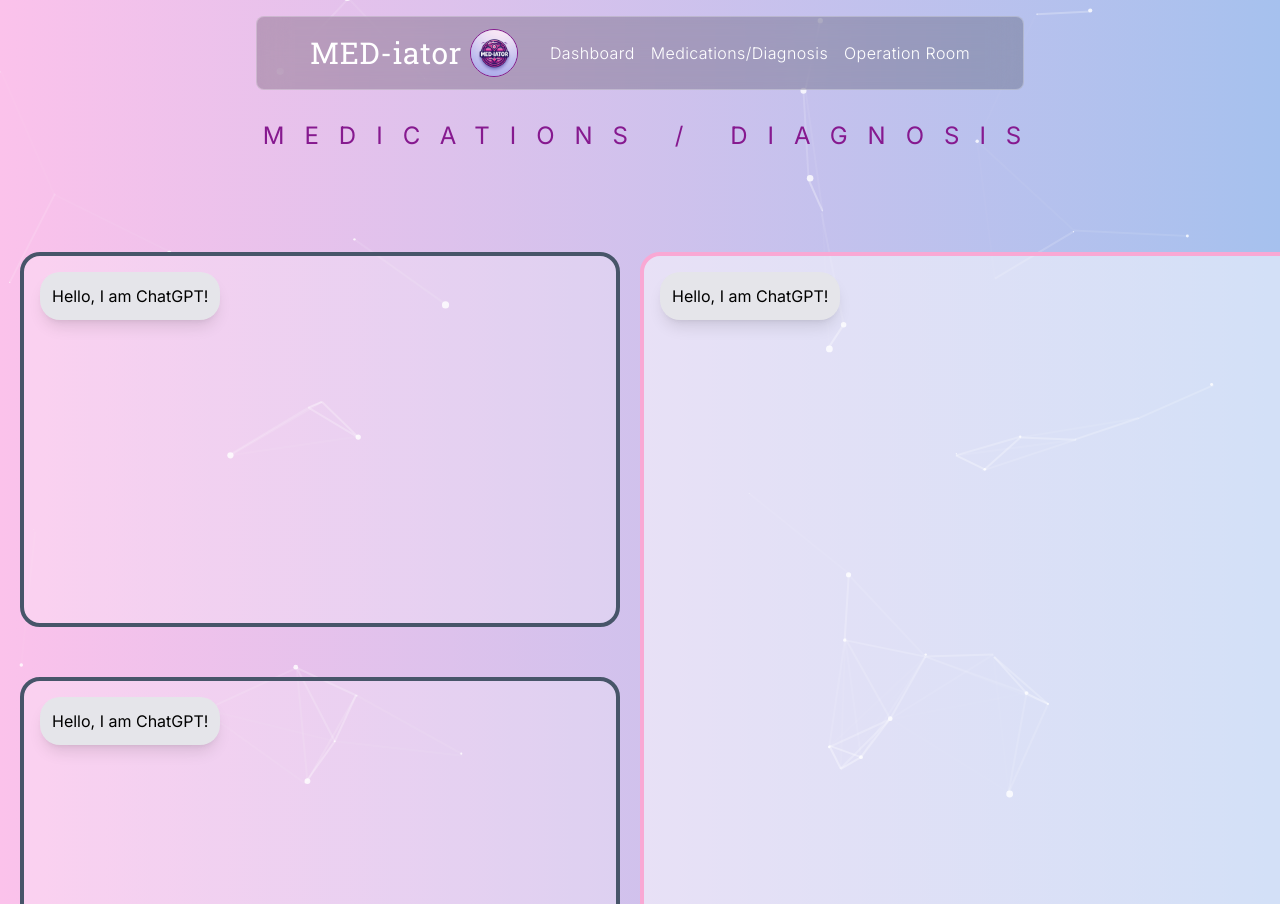
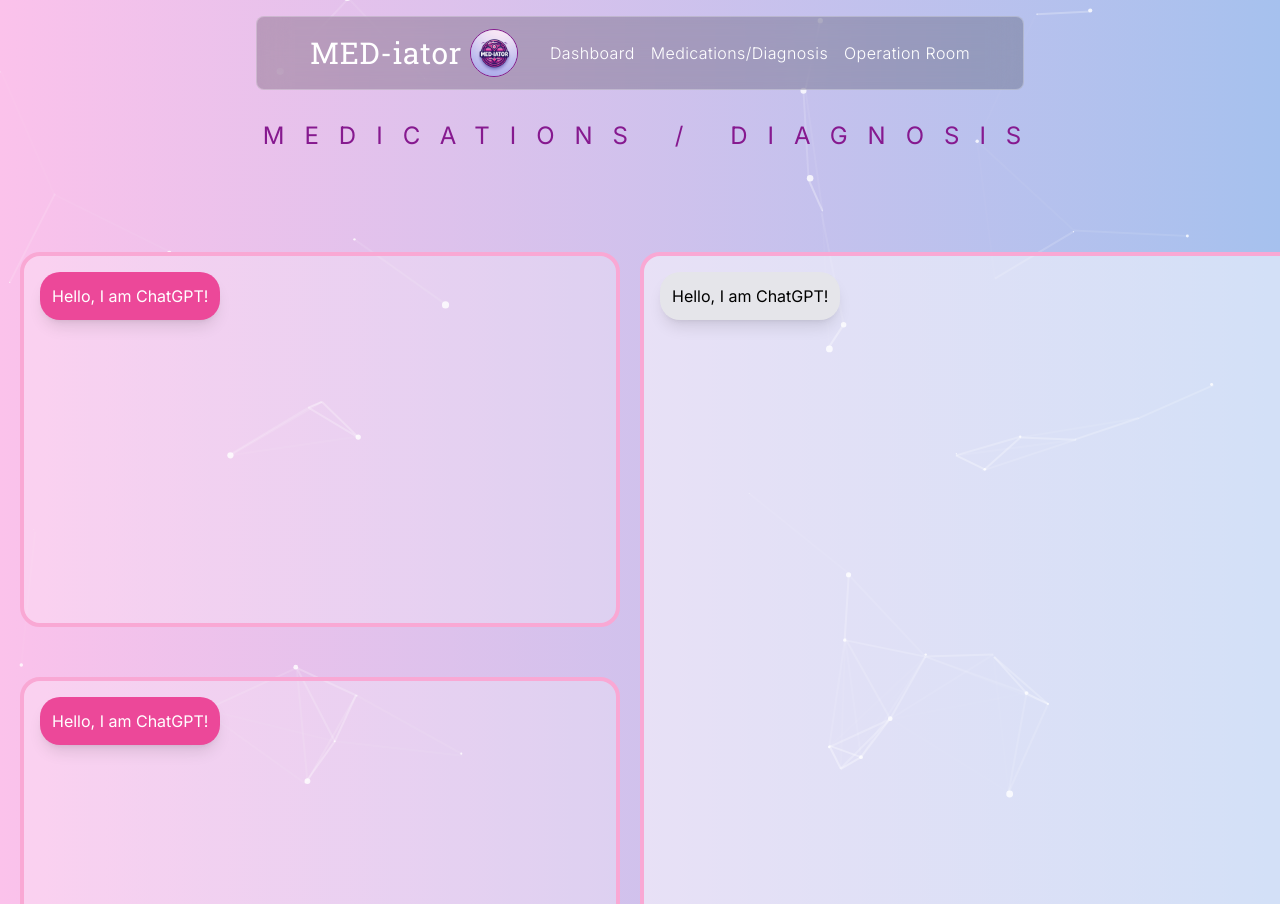
Before and after one commit to ppilli1/MED-iator, a React (Vite) app: page /MD in a window 1280 px wide. Shown: the top 904 px of the page. Built offline with nearby package versions, Linux system fonts and the light colour scheme; a web font is replaced by a local one.

Commit message:
new commit

```diff
--- a/src/sections/MD.jsx
+++ b/src/sections/MD.jsx
@@ -103,7 +103,7 @@ const MD = () => {
       <div className="flex flex-wrap mt-[100px]">
         <div className="w-1/2">
           <div className="flex flex-col items-center justify-center">
-            <div className="box-border h-[375px] w-[600px] border-[4px] border-slate-600 hover:border-slate-400 transition-colors duration-300 rounded-[1.25rem] bg-white/25 hover:bg-white/50 flex mb-[50px]">
+            <div className="box-border h-[375px] w-[600px] border-[4px] border-pink-300 hover:border-pink-500 transition-colors duration-300 rounded-[1.25rem] bg-white/25 hover:bg-white/50 flex mb-[50px]">
               <div className = "overflow-y-auto p-4">
                 {messages.map((message, index) => (
                     <div key = {index} className = {`flex mb-4 ${
@@ -114,7 +114,7 @@ const MD = () => {
                     >
                         <div className = {`${
                             message.direction === "incoming"
-                                ? "bg-[#E5E5EA] text-black"
+                                ? "bg-pink-500 text-white"
                                 : "text-blue"
                         } p-3 rounded-[1.25rem] max-w-lg shadow-lg`}>
                             {message.message}
@@ -123,7 +123,7 @@ const MD = () => {
                 ))}
                 {typing && (
                 <div className="flex justify-start mb-4">
-                  <div className="bg-[#E5E5EA] text-black p-3 rounded-[1.25rem] max-w-xs shadow-lg">
+                  <div className="bg-pink-500 text-white p-3 rounded-[1.25rem] max-w-xs shadow-lg">
                     ChatGPT is typing...
                   </div>
                 </div>
@@ -131,7 +131,7 @@ const MD = () => {
               <div ref={messagesEndRef} />
               </div>
             </div>
-            <div className="box-border h-[375px] w-[600px] border-[4px] border-slate-600 hover:border-slate-400 transition-colors duration-300 rounded-[1.25rem] bg-white/25 hover:bg-white/50 flex">
+            <div className="box-border h-[375px] w-[600px] border-[4px] border-pink-300 hover:border-pink-500 transition-colors duration-300 rounded-[1.25rem] bg-white/25 hover:bg-white/50 flex">
               <div className = "overflow-y-auto p-4">
                 {messages.map((message, index) => (
                     <div key = {index} className = {`flex mb-4 ${
@@ -142,7 +142,7 @@ const MD = () => {
                     >
                         <div className = {`${
                             message.direction === "incoming"
-                                ? "bg-[#E5E5EA] text-black"
+                                ? "bg-pink-500 text-white"
                                 : "text-blue"
                         } p-3 rounded-[1.25rem] max-w-lg shadow-lg`}>
                             {message.message}
@@ -151,7 +151,7 @@ const MD = () => {
                 ))}
                 {typing && (
                 <div className="flex justify-start mb-4">
-                  <div className="bg-[#E5E5EA] text-black p-3 rounded-[1.25rem] max-w-xs shadow-lg">
+                  <div className="bg-pink-500 text-white p-3 rounded-[1.25rem] max-w-xs shadow-lg">
                     ChatGPT is typing...
                   </div>
                 </div>
@@ -213,7 +213,7 @@ const MD = () => {
                 </textarea>
                 <div className="flex py-3 items-start justify-end w-[8%] mr-3">
                   <button
-                    className={`rounded-3xl bg-pink-500 p-1 hover:bg-pink-600 active:bg-pink-600/50 transition-colors duration-300 focus:outline-none ${
+                    className={`rounded-3xl bg-pink-500 p-1 hover:bg-pink-700 active:bg-pink-700/50 transition-colors duration-300 focus:outline-none ${
                       isSending ? "cursor-not-allowed opacity-50" : ""
                     }`}
                     onClick={handleSend}
```
